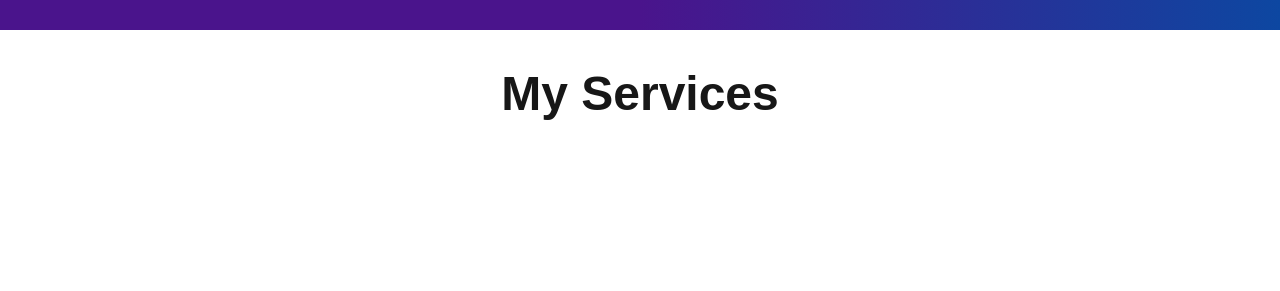
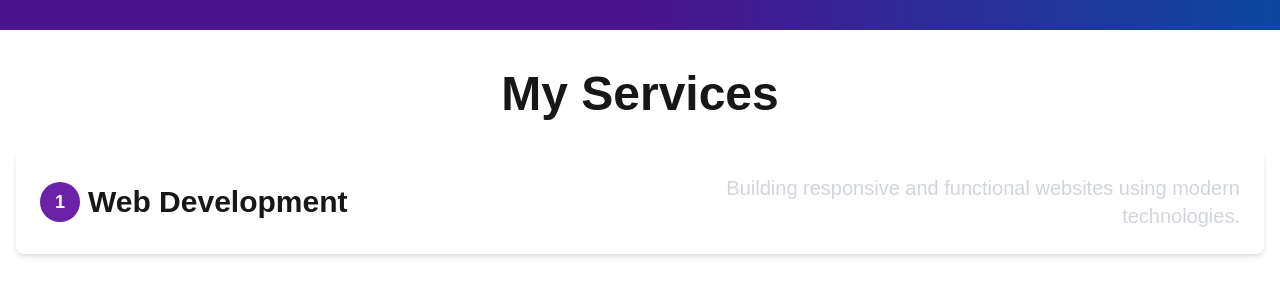
Before and after one commit to TahmidMuntaser/Personal_Portfolio_Web, a Next.js app in the folder myproject/: page /sample in a window 1280 px wide. Shown: the part 855-1146 px from the top of the page. Before the commit the page ends 1045 px from the top, so only its background shows below. Built offline with nearby package versions, Linux system fonts and the light colour scheme.

Commit message:
service section updated 0.1

```diff
--- a/myproject/src/app/sample/components/ui/Services.jsx
+++ b/myproject/src/app/sample/components/ui/Services.jsx
@@ -1,14 +1,38 @@
 "use client";
 
-import React from 'react'
+import React from 'react';
 
-const Services = () => {
-    return(
-        <section className='py-10 bg-gray-1000'>
-            <div className='container mx-auto px-4'>
-                <h2 className='text-5xl font-bold text-center mb-8'>My Services</h2>
+const Services = ({ services }) => {
+    return (
+        <section className="py-10 bg-gray-1000">
+            <div className="container mx-auto px-4">
+                <h2 className="text-5xl font-bold text-center mb-8">My Services</h2>
+                <div className="grid grid-cols-1 gap-6">
+                    {services.map((service) => (
+                        <div
+                            key={service.id}
+                            className="bg-gray-1000 p-6 rounded-lg shadow-md hover:shadow-lg transition"
+                        >
+                            <div className="grid grid-cols-2 items-center">
+                                {/* Left Part: ID and Title */}
+                                <div className="flex items-center space-x-2">
+                                    <span className="bg-purple-800 text-white text-lg font-bold rounded-full w-10 h-10 flex items-center justify-center">
+                                        {service.id}
+                                    </span>
+                                    <h3 className="text-3xl font-bold">{service.title}</h3>
+                                </div>
+
+                                {/* Right Part: Description */}
+                                <div className="text-right">
+                                    <p className="text-xl text-gray-300">
+                                        {service.description}
+                                    </p>
+                                </div>
+                            </div>
+                        </div>
+                    ))}
+                </div>
             </div>
-
         </section>
     );
 };
--- a/myproject/src/app/sample/page.jsx
+++ b/myproject/src/app/sample/page.jsx
@@ -9,8 +9,20 @@ const HomePage = () => {
     <div>
       <Navbar />
       <Hero />
-      <Services />
+      <Services
+        services={[
+          {
+            id: 1,
+            title: 'Web Development',
+            description: 'Building responsive and functional websites using modern technologies.'
+          },
 
+
+
+
+
+        ]}
+      />
 
     </div>
   );
```
